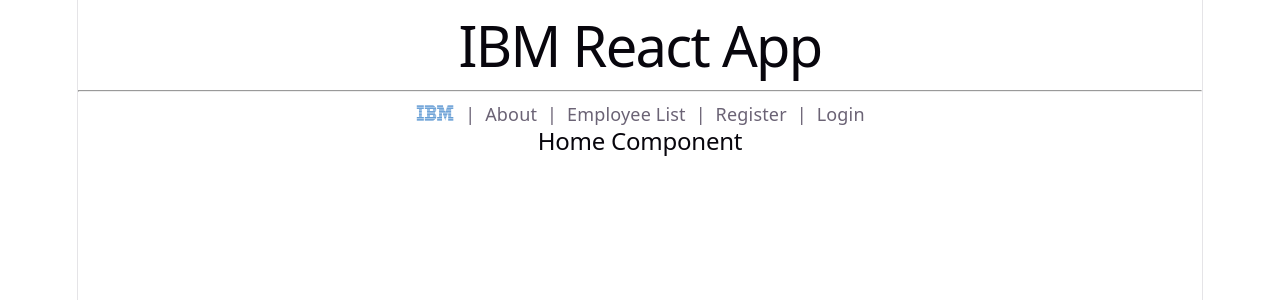
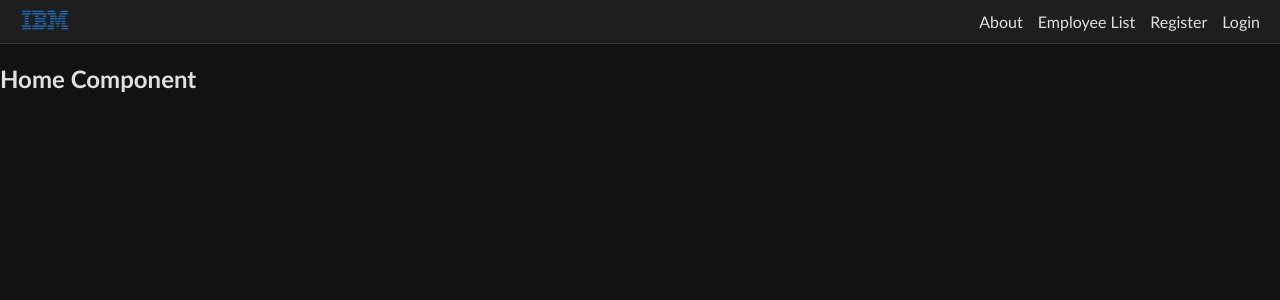
Before and after one commit to dyesmuk/ibm-react-app, a React (Vite) app: page /home in a window 1280 px wide. Shown: the top 300 px of the page. Built offline with nearby package versions, Linux system fonts and the light colour scheme.

Commit message:
backend api called

```diff
--- a/src/App.tsx
+++ b/src/App.tsx
@@ -7,8 +7,6 @@
 const App = () => {
   return (
     <div>
-      <h1>IBM React App</h1>
-      <hr />
       <>
         <Navbar />
         <AppRoutes />
--- a/src/index.css
+++ b/src/index.css
@@ -1,111 +1,47 @@
+/* Theme variables */
 :root {
-  --text: #6b6375;
-  --text-h: #08060d;
-  --bg: #fff;
-  --border: #e5e4e7;
-  --code-bg: #f4f3ec;
-  --accent: #aa3bff;
-  --accent-bg: rgba(170, 59, 255, 0.1);
-  --accent-border: rgba(170, 59, 255, 0.5);
-  --social-bg: rgba(244, 243, 236, 0.5);
-  --shadow:
-    rgba(0, 0, 0, 0.1) 0 10px 15px -3px, rgba(0, 0, 0, 0.05) 0 4px 6px -2px;
+  --bg: #121212;
+  --text: #e0e0e0;
+  --nav-bg: #1e1e1e;
+  --border: #333;
+  --link: #90caf9;
+  --input-bg: #1e1e1e;
+  --input-border: #444;
 
-  --sans: system-ui, 'Segoe UI', Roboto, sans-serif;
-  --heading: system-ui, 'Segoe UI', Roboto, sans-serif;
-  --mono: ui-monospace, Consolas, monospace;
-
-  font: 18px/145% var(--sans);
-  letter-spacing: 0.18px;
-  color-scheme: light dark;
-  color: var(--text);
-  background: var(--bg);
-  font-synthesis: none;
-  text-rendering: optimizeLegibility;
-  -webkit-font-smoothing: antialiased;
-  -moz-osx-font-smoothing: grayscale;
-
-  @media (max-width: 1024px) {
-    font-size: 16px;
-  }
+  font-family: Calibri, "Segoe UI", Roboto, Arial, sans-serif;
 }
 
-@media (prefers-color-scheme: dark) {
-  :root {
-    --text: #9ca3af;
-    --text-h: #f3f4f6;
-    --bg: #16171d;
-    --border: #2e303a;
-    --code-bg: #1f2028;
-    --accent: #c084fc;
-    --accent-bg: rgba(192, 132, 252, 0.15);
-    --accent-border: rgba(192, 132, 252, 0.5);
-    --social-bg: rgba(47, 48, 58, 0.5);
-    --shadow:
-      rgba(0, 0, 0, 0.4) 0 10px 15px -3px, rgba(0, 0, 0, 0.25) 0 4px 6px -2px;
-  }
-
-  #social .button-icon {
-    filter: invert(1) brightness(2);
-  }
+/* Global */
+body {
+  margin: 0;
+  background-color: var(--bg);
+  color: var(--text);
 }
 
-#root {
-  width: 1126px;
-  max-width: 100%;
-  margin: 0 auto;
-  text-align: center;
-  border-inline: 1px solid var(--border);
-  min-height: 100svh;
-  display: flex;
-  flex-direction: column;
-  box-sizing: border-box;
+/* Links */
+a {
+  color: var(--link);
+  text-decoration: none;
 }
 
-body {
-  margin: 0;
+a:hover {
+  text-decoration: underline;
 }
 
-h1,
-h2 {
-  font-family: var(--heading);
-  font-weight: 500;
-  color: var(--text-h);
+/* Navbar */
+nav {
+  background-color: var(--nav-bg);
+  border-bottom: 1px solid var(--border);
 }
 
-h1 {
-  font-size: 56px;
-  letter-spacing: -1.68px;
-  margin: 32px 0;
-  @media (max-width: 1024px) {
-    font-size: 36px;
-    margin: 20px 0;
-  }
-}
-h2 {
-  font-size: 24px;
-  line-height: 118%;
-  letter-spacing: -0.24px;
-  margin: 0 0 8px;
-  @media (max-width: 1024px) {
-    font-size: 20px;
-  }
-}
-p {
-  margin: 0;
+/* Inputs & buttons */
+input,
+button {
+  background-color: var(--input-bg);
+  color: var(--text);
+  border: 1px solid var(--input-border);
 }
 
-code,
-.counter {
-  font-family: var(--mono);
-  display: inline-flex;
-  border-radius: 4px;
-  color: var(--text-h);
+button:hover {
+  background-color: #2a2a2a;
 }
-
-code {
-  font-size: 15px;
-  line-height: 135%;
-  padding: 4px 8px;
-  background: var(--code-bg);
-}
--- a/src/pages/EmployeeList.tsx
+++ b/src/pages/EmployeeList.tsx
@@ -1,35 +1,89 @@
+import { useEffect, useState } from "react";
 import axios from "axios";
-import { useEffect, useState } from "react";
 import { Link } from "react-router-dom";
 
-interface Employee {
-    id: number;
-    name: string;
-}
 const EmployeeList = () => {
-    const apiUrl = "https://jsonplaceholder.typicode.com/users";
-    const [employeeList, setEmployeeList] = useState<Employee[]>([]);
+
+    const [employees, setEmployees] = useState<any[]>([]);
+    const [error, setError] = useState("");
+    const apiUrl = "http://localhost:8080/api/v1/employees";
+
     useEffect(() => {
-        axios.get(apiUrl)
-            .then((resp) => {
-                console.log(resp.data);
-                setEmployeeList(resp.data);
-            })
-            .catch((err) => {
+        const fetchEmployees = async () => {
+            try {
+                const token = localStorage.getItem("token");
+
+                const res = await axios.get(
+                    apiUrl,
+                    {
+                        headers: {
+                            Authorization: "Bearer " + token
+                        }
+                    }
+                );
+                setEmployees(res.data.content);
+            } catch (err: any) {
                 console.error(err);
-            });
+                setError("Failed to fetch employees");
+            }
+        };
+
+        fetchEmployees();
     }, []);
+
     return (
-        <>
-            <h2>EmployeeList Component</h2>
-            <div>
-                {employeeList.map((emp) => (
-                    <div key={emp.id}>
-                        {emp.name} <Link to={`/employee/${emp.id}`}>{emp.name}</Link>
-                    </div>
+        <div>
+            <h2>Employee List</h2>
+
+            {error && <p>{error}</p>}
+
+            <ul>
+                {employees.map((emp) => (
+                    <li key={emp.id}>
+                        {emp.firstName} {emp.lastName}
+                        <Link to={`/employee/${emp.id}`}> {emp.firstName} {emp.lastName} </Link>
+                    </li>
                 ))}
-            </div>
-        </>
+            </ul>
+        </div>
     );
-}
+};
+
 export default EmployeeList;
+
+
+// import axios from "axios";
+// import { useEffect, useState } from "react";
+// import { Link } from "react-router-dom";
+
+// interface Employee {
+//     id: number;
+//     name: string;
+// }
+// const EmployeeList = () => {
+//     const apiUrl = "https://jsonplaceholder.typicode.com/users";
+//     const [employeeList, setEmployeeList] = useState<Employee[]>([]);
+//     useEffect(() => {
+//         axios.get(apiUrl)
+//             .then((resp) => {
+//                 console.log(resp.data);
+//                 setEmployeeList(resp.data);
+//             })
+//             .catch((err) => {
+//                 console.error(err);
+//             });
+//     }, []);
+//     return (
+//         <>
+//             <h2>EmployeeList Component</h2>
+//             <div>
+//                 {employeeList.map((emp) => (
+//                     <div key={emp.id}>
+//                         {emp.name} <Link to={`/employee/${emp.id}`}>{emp.name}</Link>
+//                     </div>
+//                 ))}
+//             </div>
+//         </>
+//     );
+// }
+// export default EmployeeList;
--- a/src/pages/Login.tsx
+++ b/src/pages/Login.tsx
@@ -1,12 +1,70 @@
-// Login.tsx
+// // Login.tsx
+
+import { useState } from "react";
+import axios from "axios";
 
 const Login = () => {
+    const apiUrl = "http://localhost:8080/api/v1/auth/login";
+    const [username, setUsername] = useState("hr.admin");
+    const [password, setPassword] = useState("Admin@IBM123");
+    const [token, setToken] = useState("");
+    const [postLogin, setPostLogin] = useState("");
+
+    const login = async () => {
+        try {
+            const res = await axios.post(apiUrl, { username, password });
+            setToken(res.data.token);
+            localStorage.setItem("token", res.data.token);
+            setPostLogin("Login successful!");
+
+        } catch (err) {
+            console.error(err);
+            setPostLogin("Login failed!");
+        }
+    };
 
     return (
         <>
-            <h2>Login Component</h2>
+            <h2>Login</h2>
+
+            <input
+                placeholder="Username"
+                value={username}
+                onChange={(e) => setUsername(e.target.value)}
+            />
+            <br /><br />
+
+            <input
+                type="password"
+                placeholder="Password"
+                value={password}
+                onChange={(e) => setPassword(e.target.value)}
+            />
+            <br /><br />
+
+            <button onClick={login}>Login</button>
+
+            <br /><br />
+            <div>{token && token.substring(0, 30) + "..."}</div>
+            <p>{postLogin && postLogin}</p>
         </>
     );
-}
+};
 
 export default Login;
+
+
+
+
+// // Login.tsx
+
+// const Login = () => {
+
+//     return (
+//         <>
+//             <h2>Login Component</h2>
+//         </>
+//     );
+// }
+
+// export default Login;
--- a/src/pages/Navbar.tsx
+++ b/src/pages/Navbar.tsx
@@ -1,24 +1,40 @@
-// Navbar.tsx
 import { Link } from "react-router-dom";
 import logo from "../assets/ibm-logo-transparent.png";
 
 const Navbar = () => {
 
+    const navStyle = {
+        display: "flex",
+        justifyContent: "space-between",
+        alignItems: "center",
+        padding: "10px 20px"
+    };
+
     const linkStyle = {
         textDecoration: "none",
         color: "inherit",
-        margin: "0 5px"
+        marginLeft: "15px"
+    };
+
+    const rightMenuStyle = {
+        display: "flex",
+        alignItems: "center"
     };
 
     return (
-        <nav>
-            <Link to="/home" style={linkStyle}>
-                <img src={logo} height="16px" alt="Home" />
-            </Link> {" | "}
-            <Link to="/about" style={linkStyle}>About</Link> {" | "}
-            <Link to="/employeelist" style={linkStyle}>Employee List</Link> {" | "}
-            <Link to="/register" style={linkStyle}>Register</Link> {" | "}
-            <Link to="/login" style={linkStyle}>Login</Link>
+        <nav style={navStyle}>
+
+            <Link to="/home">
+                <img src={logo} height="20px" alt="Home" />
+            </Link>
+
+            <div style={rightMenuStyle}>
+                <Link to="/about" style={linkStyle}>About</Link>
+                <Link to="/employeelist" style={linkStyle}>Employee List</Link>
+                <Link to="/register" style={linkStyle}>Register</Link>
+                <Link to="/login" style={linkStyle}>Login</Link>
+            </div>
+
         </nav>
     );
 };
```
Also changed, not shown: src/pages/EmployeeDetails.tsx (+92 -18 lines).
